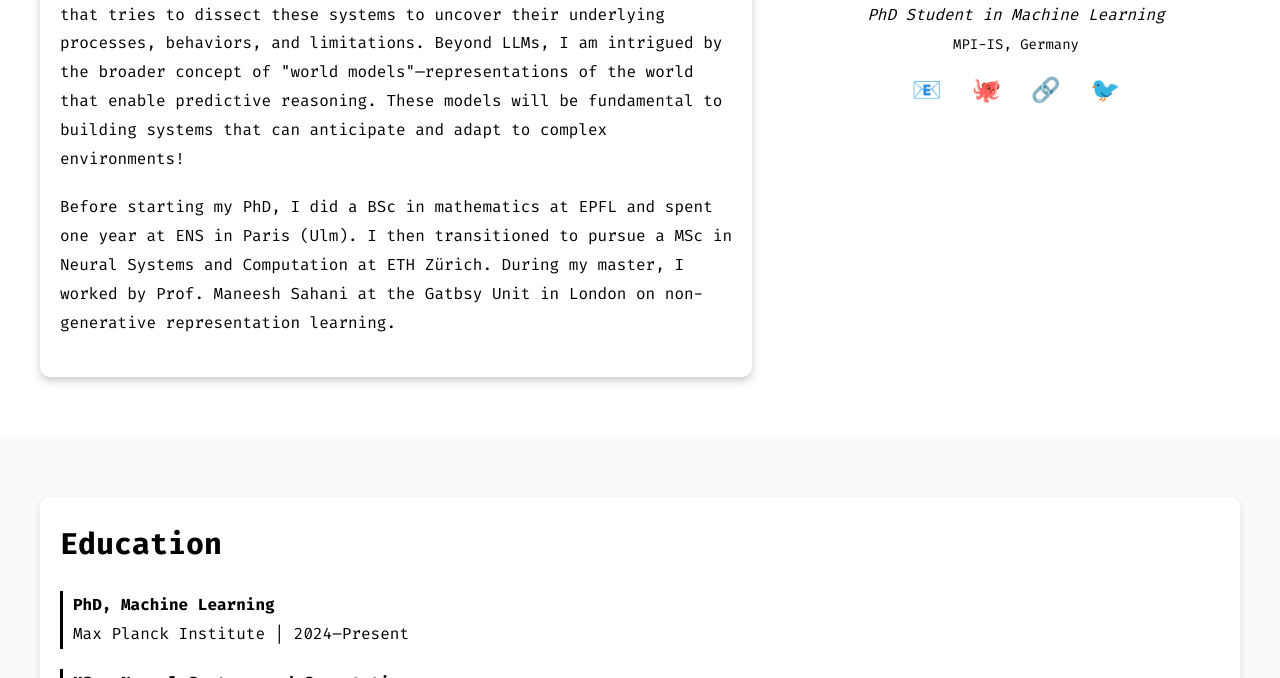
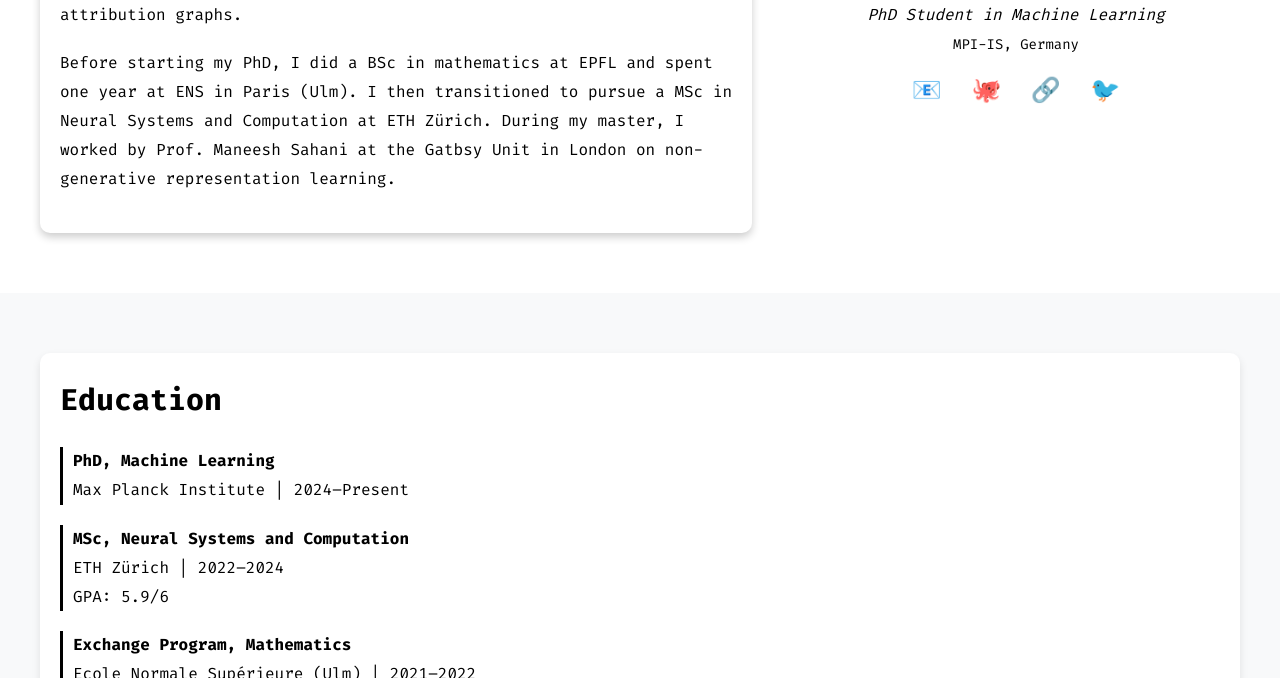
Before and after one commit to florentdraye/florentdraye.github.io, a plain HTML site: page index.htm in a window 1280 px wide. Shown: the part 422-1100 px from the top of the page. Drawn offline with Linux system fonts and the light colour scheme.

Commit message:
Update index.htm

```diff
--- a/index.htm
+++ b/index.htm
@@ -41,14 +41,12 @@
                     <div class="left-column">
                         <h2>About Me</h2>
                         <p>
-                            Hi! I'm a first year ELLIS PhD student at the MPI for Intelligent Systems advised by Prof. Bernhard Schölkopf, and supported by the Hector Fellow Academy.
+                            Hi! I'm a first year ELLIS PhD student in mechanistic interpretability at the MPI for Intelligent Systems advised by Prof. Bernhard Schölkopf, and supported by the Hector Fellow Academy.
                         </p>
                         <p>
                             I am interested in understanding the internal mechanisms of large language models (LLMs), particularly their "world models"—the structured representations they develop to interpret and make sense of data.
 
-                            My work falls within the field of Mechanistic Interpretability that tries to dissect these systems to uncover their underlying processes, behaviors, and limitations.
-
-                            Beyond LLMs, I am intrigued by the broader concept of "world models"—representations of the world that enable predictive reasoning. These models will be fundamental to building systems that can anticipate and adapt to complex environments!
+                            My current projects center around cross-layer transcoders and attribution graphs.
                         <p>
                             Before starting my PhD, I did a BSc in mathematics at EPFL and spent one year at ENS in Paris (Ulm). I then transitioned to pursue a MSc in Neural Systems and Computation at ETH Zürich. During my master, I worked by Prof. Maneesh Sahani at the Gatbsy Unit in London on non-generative representation learning.
                         </p>
```
